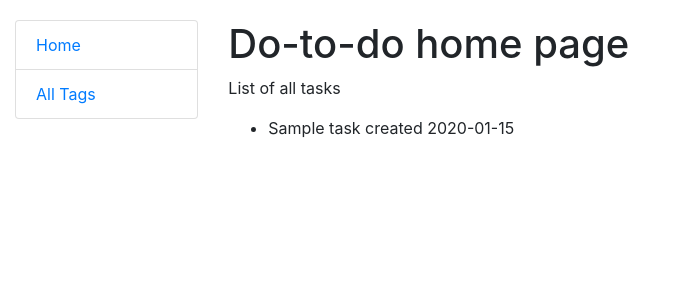
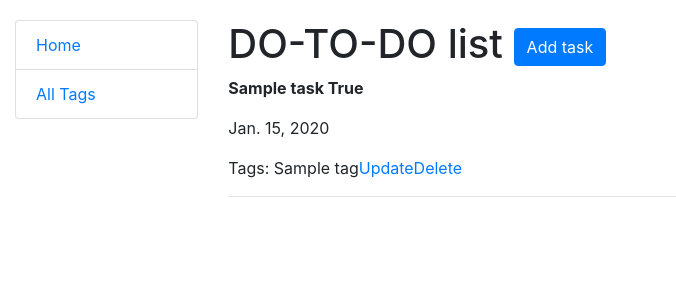
Before and after one commit to Anatolii-Poznyak/do_to_do, a Django app: page / in a window 1280 px wide. Shown: the top 300 px of the page, without its empty margins (0-676 px from the left). Run offline with Django 4.2, Linux system fonts and the light colour scheme; tables that the repository leaves empty hold one stand-in row (values such as "Sample post").

Commit message:
adjust home page template, btns add

```diff
--- a/templates/includes/sidebar.html
+++ b/templates/includes/sidebar.html
@@ -1,4 +1,4 @@
 <ul class="sidebar-nav list-group">
-  <li class="list-group-item"><a href="">Home</a></li>
-  <li class="list-group-item"><a href="#">All Tags</a></li>
+  <li class="list-group-item"><a href="{% url 'organizer:index' %}">Home</a></li>
+  <li class="list-group-item"><a href="{% url 'organizer:tag-list' %}">All Tags</a></li>
 </ul>
--- a/templates/organizer/index.html
+++ b/templates/organizer/index.html
@@ -1,12 +1,26 @@
 {% extends "base.html" %}
+{% block content %}
+  <h1>
+    DO-TO-DO list
+    <a href="#" class="btn btn-primary">
+      Add task
+    </a>
+  </h1>
 
-{% block content %}
-  <h1>Do-to-do home page</h1>
-  <p>List of all tasks</p>
-  <ul>
-    {% for task in tasks %}
-      <li>{{ task }}</li>
-    {% endfor %}
-  </ul>
+  {% if tasks %}
+      {% for task in tasks %}
+        <p><strong>{{task.name}} {{ task.done_mark }}</strong></p>
+        <p>{{task.date}}</p>
+        <p>
+          Tags:
+          {% for tag in task.tags.all %}
+            {{ tag.name }}<a href="#">Update</a><a href="#">Delete</a>
+            <hr>
+          {% endfor %}
 
+        </p>
+      {% endfor %}
+  {% else %}
+      <p>There are no tasks yet! </p>
+  {% endif %}
 {% endblock %}
```
